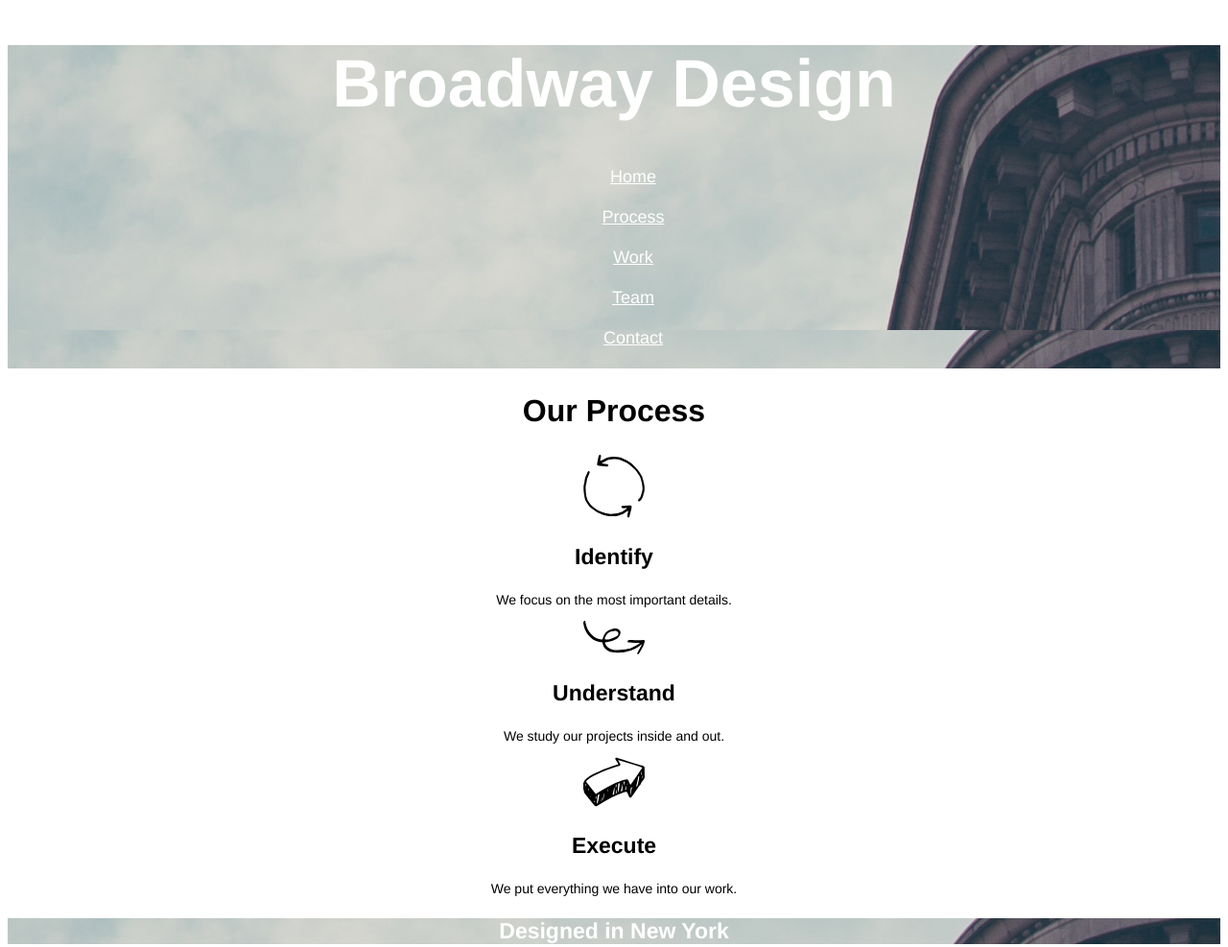
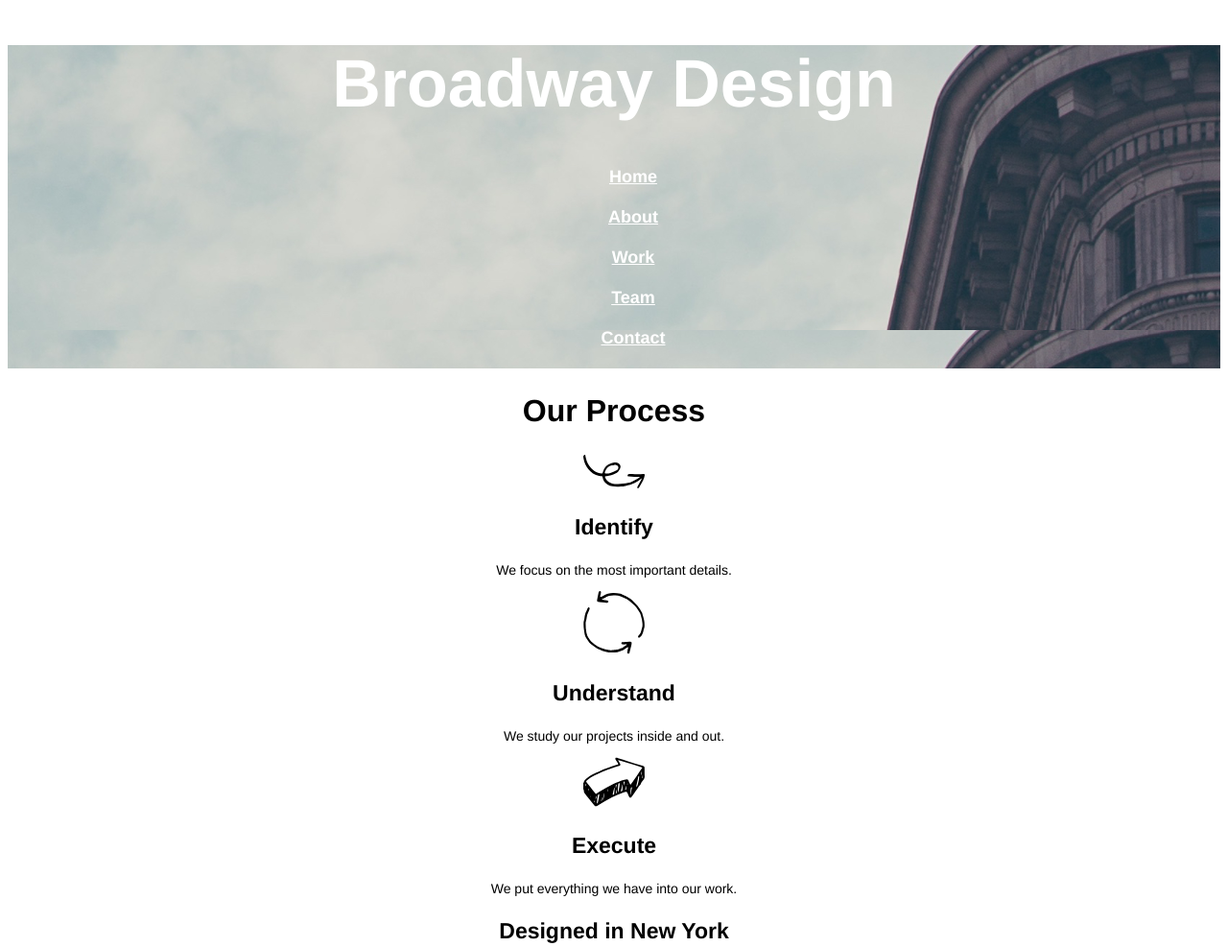
Before and after one commit to JazzRuby/Broadway, a plain HTML site: page index.html in a window 1280 px wide. Shown: the top 987 px of the page at 96% size. Drawn offline with Linux system fonts and the light colour scheme.

Commit message:
Reorder image icons and fix anchor tags.

```diff
--- a/index.html
+++ b/index.html
@@ -9,25 +9,35 @@
 
     <!--Header Section with background
     plus navigation with 5 buttons-->
-    <div class="Home">
+    <div class="Home" id="Home">
       <h1>Broadway Design</h1>
+
+    <div id="Navigation">
       <ul>
-        <li><a href="#Home" class="btn-nav">Home</a></li><br>
-        <li><a href="#Process" class="btn-nav">Process</a></li><br>
-        <li><a href="#Work" class="btn-nav">Work</a></li><br>
-        <li><a href="#Team" class="btn-nav">Team</a></li><br>
-        <li><a href="#Contact" class="btn-nav">Contact</a></li><br>
+        <li>
+          <a href="#Home"class="btn-nav">Home</a>
+        </li><br>
+        <li>
+          <a href="#Process" class="btn-nav">About</a>
+        </li><br>
+        <li>
+          <a href="#Work" class="btn-nav">Work</a></li><br>
+        <li>
+          <a href="#Team" class="btn-nav">Team</a></li><br>
+        <li>
+          <a href="#Contact" class="btn-nav">Contact</a></li><br>
       </ul>
+    </div>
     </div>
 
     <!--Process Section
     with three subsections:-->
-  <div class="Process">
+  <div id="Process">
     <h2>Our Process</h2>
-    <img src="./resources/images/understand.svg" alt="identify-icon">
+    <img src="./resources/images/identify.svg" alt="identify-icon">
     <h3>Identify</h3>
     <p>We focus on the most important details.</p>
-    <img src="./resources/images/identify.svg" alt="understand-icon">
+    <img src="./resources/images/understand.svg" alt="understand-icon">
     <h3>Understand</h3>
     <p>We study our projects inside and out.</p>
     <img src="./resources/images/execute.svg" alt="execute-icon">
@@ -36,39 +46,38 @@
   </div>
 
     <!--Mini Background Section-->
-  <div class="Designed">
+  <div id="Designed">
     <h3>Designed in New York</h3>
   </div>
 
 
     <!--Work, Team, and Contact Section-->
-  <div class="Work">
+  <div id="Work">
     <h3>Portfolio</h3>
      <p>Coming Soon</p>
   </div>
 
-  <div class="Team">
+  <div id="Team">
     <h3>Team</h3>
       <p>We're Hiring!</p>
     </div>
 
-  <div class="Contact">
+  <div id="Contact">
     <h3>Contact</h3>
-      <p>Phone: (555)-555-5555<br>
-      E-mail: test@example.com<br>
+      <p>Phone: (555)-555-5555</br></br>
+      E-mail: test@example.com</br></br>
       Twitter: @test</p>
   </div>
 
       <!--Footer-->
     <div class="footer">
-      <nav>
         <p>&copy Broadway 2017
         <a href="#Home" class="btn-nav">Home</a>
         <a href="#Process" class="btn-nav">About</a>
         <a href="#Work" class="btn-nav">Work</a>
         <a href="#Team" class="btn-nav">Team</a>
         <a href="#Contact" class="btn-nav">Contact</a>
-      </nav></p>
+        </p>
     </div>
 
   </body>
--- a/resources/css/style.css
+++ b/resources/css/style.css
@@ -25,6 +25,7 @@ ul {
   font-size: 18px;
   color: white;
   list-style: none;
+  font-weight: bold;
 }
 
 p {
```
